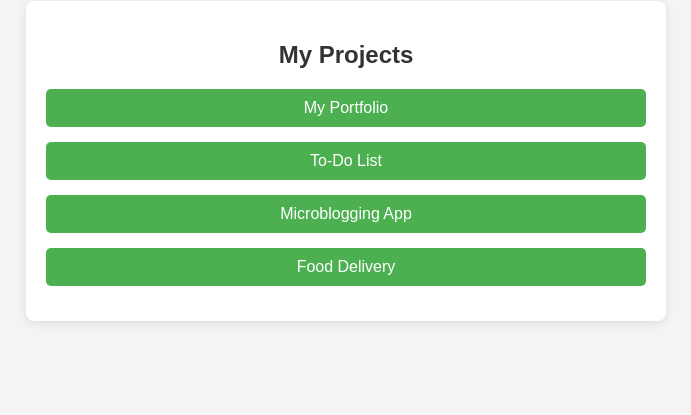
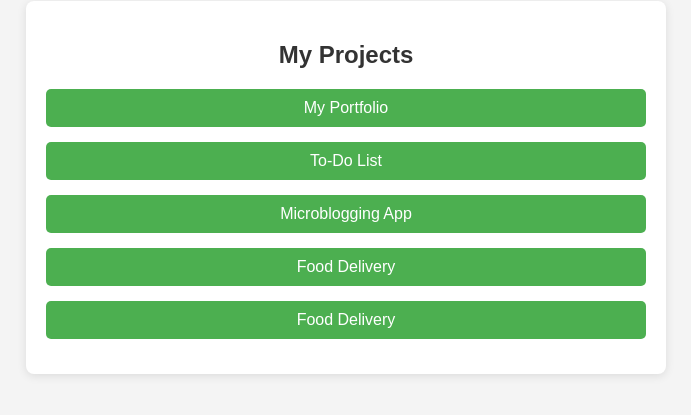
Before and after one commit to sanjayduce/index, a plain HTML site: page index.html in a window 1280 px wide. Shown: the part 99-514 px from the top of the page, without its empty margins (294-985 px from the left). Drawn offline with Linux system fonts and the light colour scheme.

Commit message:
index.html

```diff
--- a/index.html
+++ b/index.html
@@ -63,6 +63,9 @@
         <p>
             <a href="https://sanjayduce.github.io/Food-delivery/index.html">Food Delivery</a>
         </p>
+        <p>
+            <a href="https://sanjayduce.github.io/">Food Delivery</a>
+        </p>
     </section>
 </body>
 </html>
```
